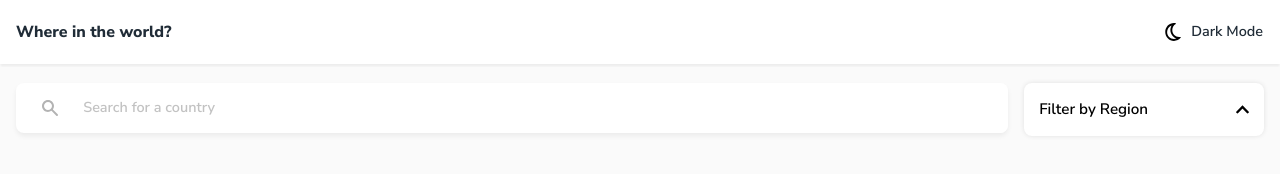
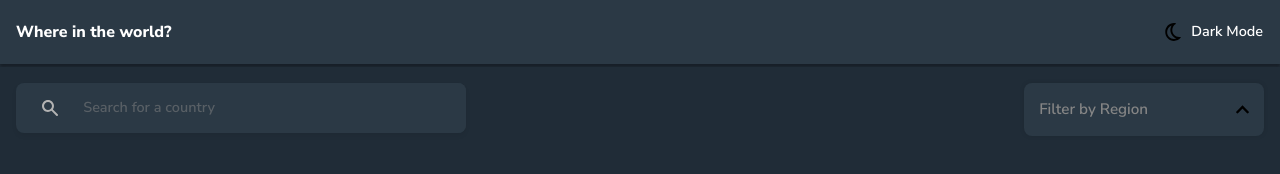
Before and after one commit to Keith-Web3/API-projects, a website: page rest-countries-api-master/index.html in a window 1280 px wide. Both pictures are taken after a click on the element "Dark Mode". Drawn offline with Linux system fonts and the light colour scheme; no server answers.

Commit message:
dark mode added

```diff
--- a/rest-countries-api-master/index.js
+++ b/rest-countries-api-master/index.js
@@ -2,6 +2,7 @@ const selectFilter = document.querySelector(".filter__selected")
 const filterListElements = document.querySelectorAll(".filter__list > li")
 const countries = document.querySelector(".countries")
 const searchInput = document.querySelector(".search-bar__input")
+const colorMode = document.querySelector(".mode")
 
 selectFilter.addEventListener('click', function() {
   this.closest('.filter').classList.toggle('opened')
@@ -41,3 +42,7 @@ searchInput.addEventListener('keydown', function(e) {
   if (e.key === "Enter") submitSearchInput()
 })
 searchInput.previousElementSibling.addEventListener("click", submitSearchInput)
+
+colorMode.addEventListener('click', function() {
+  document.body.classList.toggle("dark-mode")
+})
--- a/rest-countries-api-master/sass/index.scss
+++ b/rest-countries-api-master/sass/index.scss
@@ -43,6 +43,7 @@ main {
     box-shadow: 0 3px 5px rgba(#000, 0.06);
     margin-bottom: v.$spacer;
     overflow: hidden;
+    max-width: 450px;
 
     img {
       margin-inline: v.$spacer * 1.6;
@@ -176,3 +177,30 @@ main {
     }
   }
 }
+.dark-mode {
+  color: v.$clr-gray-200;
+  background-color: v.$clr-blue-300;
+  main {
+    background-color: v.$clr-blue-300;
+  }
+  header {
+    color: v.$clr-white;
+    box-shadow: 0 3px 3px darken(v.$clr-blue-300, 5%);
+  }
+  h2, strong {
+    color: v.$clr-white;
+  }
+  .filter__selected,
+  .filter__list {
+    color: v.$clr-gray-200;
+  }
+
+  header,
+  .search-bar,
+  .filter__selected,
+  .filter__list,
+  .country__info,
+  input {
+    background-color: v.$clr-blue-200;
+  }
+}
```
Also changed, not shown: rest-countries-api-master/dist/css/index.css, 1 other file.
